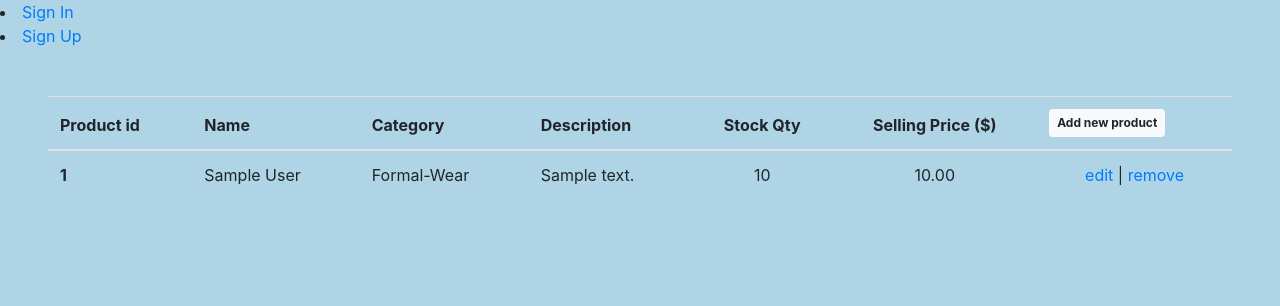
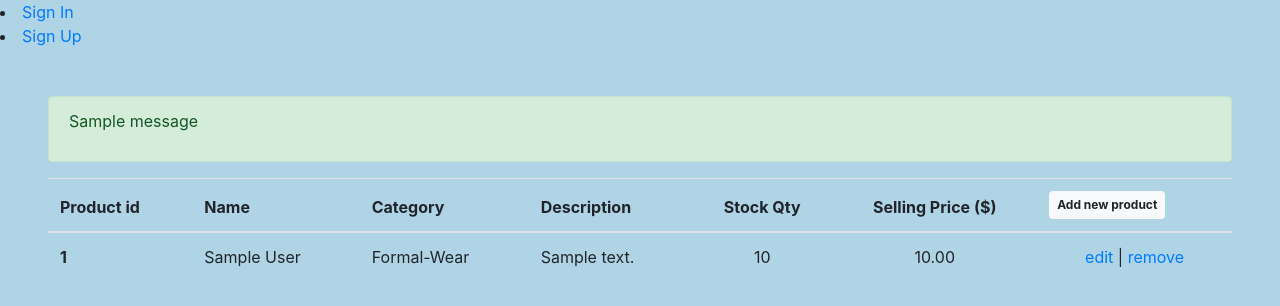
Before and after one commit to Code-Institute-Submissions/project4-7, a Django app: page / in a window 1280 px wide. Shown: the top 306 px of the page. Run offline with Django 3.2, Linux system fonts and the light colour scheme; tables that the repository leaves empty hold one stand-in row (values such as "Sample post"); one stand-in notice (Sample message) is shown.

Commit message:
added flash messages

```diff
--- a/EW_user_admin/templates/product_info.template.html
+++ b/EW_user_admin/templates/product_info.template.html
@@ -2,6 +2,11 @@
 
 {% block content %}
 <section class="p-5">
+    {% if messages %}
+        <div class='alert alert-success'>
+              {% for message in messages %} <p>{{ message }}</p> {% endfor %}
+        </div>
+    {% endif %}
 	<table class="table">
 		<thead>
 			<tr>
--- a/EW_user_admin/views.py
+++ b/EW_user_admin/views.py
@@ -1,6 +1,7 @@
 from django.shortcuts import render, get_object_or_404, redirect, reverse
 from .models import Product
 from .forms import ProductForm
+from django.contrib import messages
 
 # Create your views here.
 def product_info (request):
@@ -14,6 +15,7 @@ def edit_product (request, product_id):
     if request.method == "POST":
         edit_form = ProductForm(request.POST, instance=product_to_be_edit)
         edit_form.save()
+        messages.success(request, f"The product {edit_form.cleaned_data['name']} has been updated")
         return redirect(reverse(product_info))
     else:
         edit_form = ProductForm(instance=product_to_be_edit)
--- a/EcommerceWeb/settings.py
+++ b/EcommerceWeb/settings.py
@@ -160,4 +160,9 @@ STATICFILES_DIRS = [
     os.path.join(BASE_DIR, "static")
 ]
 STATIC_ROOT = os.path.join(BASE_DIR, 'staticfiles')
+
+# Crispy forms + bootstrap4
 CRISPY_TEMPLATE_PACK = 'bootstrap4'
+
+# Flash messages
+MESSAGE_STORAGE = 'django.contrib.messages.storage.session.SessionStorage'
```
